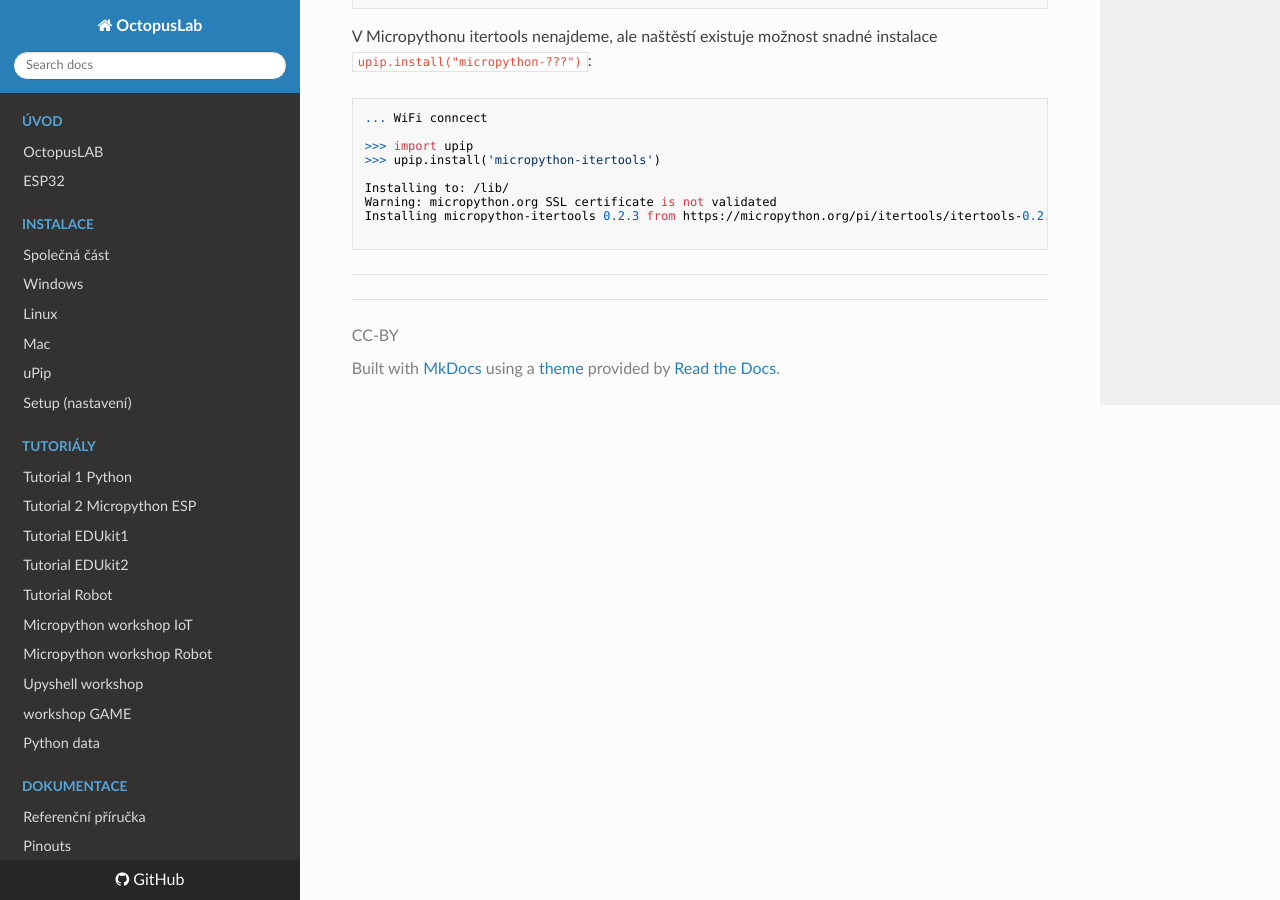
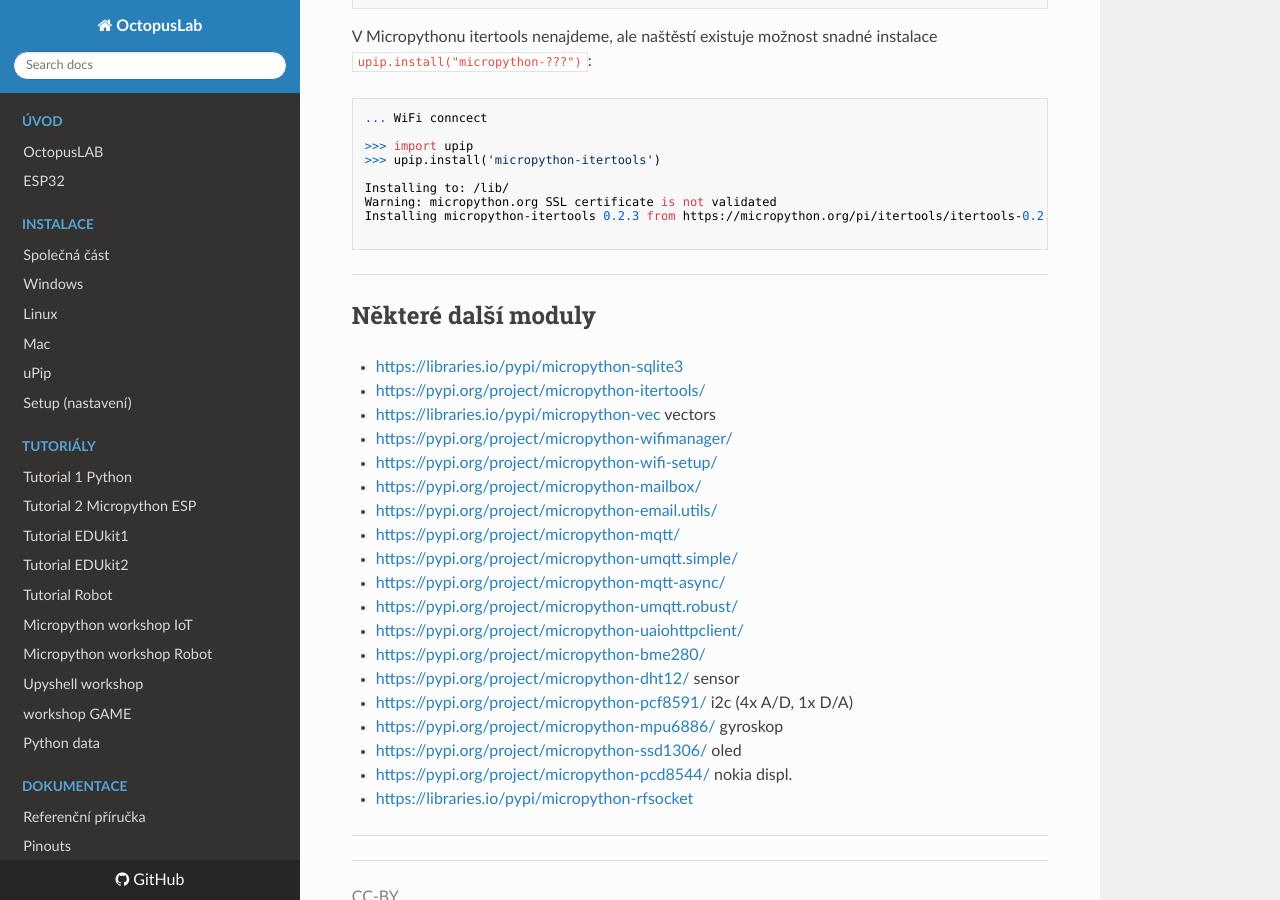
Before and after one commit to octopuslab-cz/docs_octopuslab_cz, an MkDocs documentation site: the page built from docs/extension.md, in a window 1280 px wide and 900 px high, scrolled down 1019 px. Built offline with MkDocs 1.6.1, drawn with Linux system fonts in a browser that asks for light colours; nearby versions of some CDN libraries.

Commit message:
exted - pip links

````diff
--- a/docs/extension.md
+++ b/docs/extension.md
@@ -62,3 +62,45 @@ Installing micropython-itertools 0.2.3 from https://micropython.org/pi/itertools
 ```
 
 ---
+
+## Některé další moduly
+
+- https://libraries.io/pypi/micropython-sqlite3
+
+- https://pypi.org/project/micropython-itertools/
+
+- https://libraries.io/pypi/micropython-vec vectors
+
+- https://pypi.org/project/micropython-wifimanager/
+
+- https://pypi.org/project/micropython-wifi-setup/
+
+- https://pypi.org/project/micropython-mailbox/
+
+- https://pypi.org/project/micropython-email.utils/
+
+- https://pypi.org/project/micropython-mqtt/
+
+- https://pypi.org/project/micropython-umqtt.simple/
+
+- https://pypi.org/project/micropython-mqtt-async/
+
+- https://pypi.org/project/micropython-umqtt.robust/
+
+- https://pypi.org/project/micropython-uaiohttpclient/
+
+- https://pypi.org/project/micropython-bme280/
+
+- https://pypi.org/project/micropython-dht12/ sensor
+
+- https://pypi.org/project/micropython-pcf8591/ i2c (4x A/D, 1x D/A)
+
+- https://pypi.org/project/micropython-mpu6886/ gyroskop
+
+- https://pypi.org/project/micropython-ssd1306/ oled
+
+- https://pypi.org/project/micropython-pcd8544/ nokia displ.
+
+- https://libraries.io/pypi/micropython-rfsocket
+
+---
````
